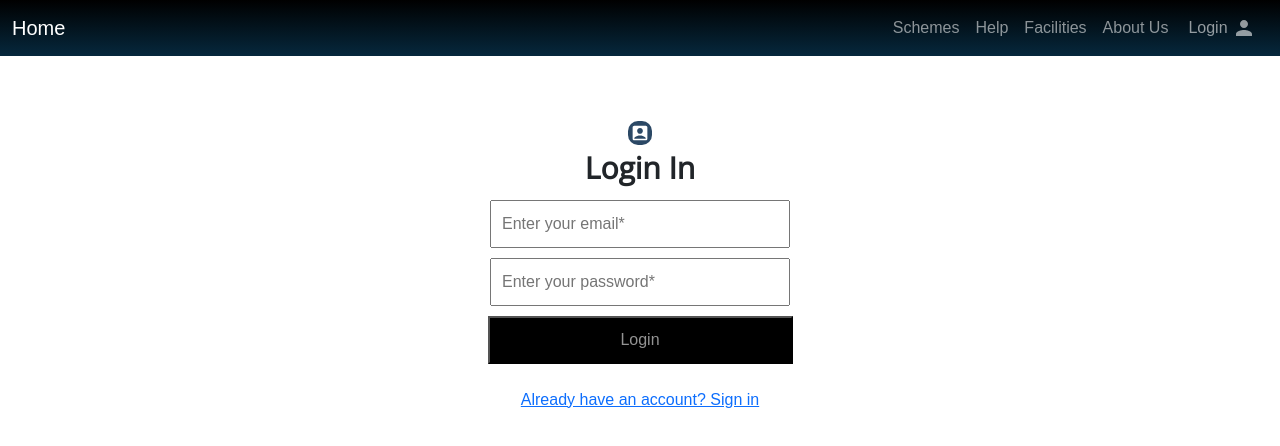
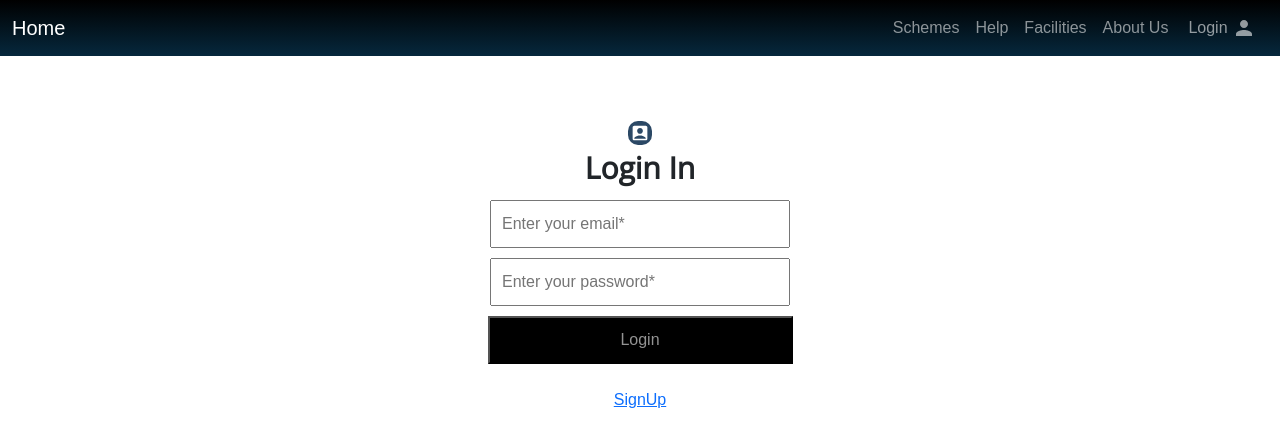
Before and after one commit to Samruddhitatiwar/SIHFrontend, a React (Create React App) app: page /login in a window 1280 px wide. Shown: the top 446 px of the page. Built offline with nearby package versions, Linux system fonts and the light colour scheme.

Commit message:
Final Sign Up and Login Riya

```diff
--- a/package.json
+++ b/package.json
@@ -13,7 +13,7 @@
     "@material-ui/core": "^4.12.4",
     "@material-ui/icons": "^4.11.3",
     "@mui/icons-material": "^5.8.4",
-    "@mui/material": "^5.10.0",
+    "@mui/material": "^5.10.1",
     "bootstrap": "^5.2.0",
     "mongodb": "4.8.1",
     "mongoose": "6.5.1",
--- a/src/Components/Pages/Login-SignUp/Login.jsx
+++ b/src/Components/Pages/Login-SignUp/Login.jsx
@@ -26,7 +26,7 @@ function Login() {
         </button>
       </div>
       <br />
-      <Link to="/SignUp"> Already have an account? Sign in</Link>
+      <Link to="/SignUp"> SignUp</Link>
     </div>
   );
 }
--- a/src/Components/Pages/Login-SignUp/SignUp.jsx
+++ b/src/Components/Pages/Login-SignUp/SignUp.jsx
@@ -24,8 +24,6 @@ function SignUp() {
         <Link className="LoginLink" to="/Login"> Sign Up</Link>
         </button>
       </div>
-      <br />
-      <Link to="/Login"> Already have an account? Sign in</Link>
     </div>
   );
 }
```
Also changed, not shown: 1 other file (tests, documents, lock files or other folders).
